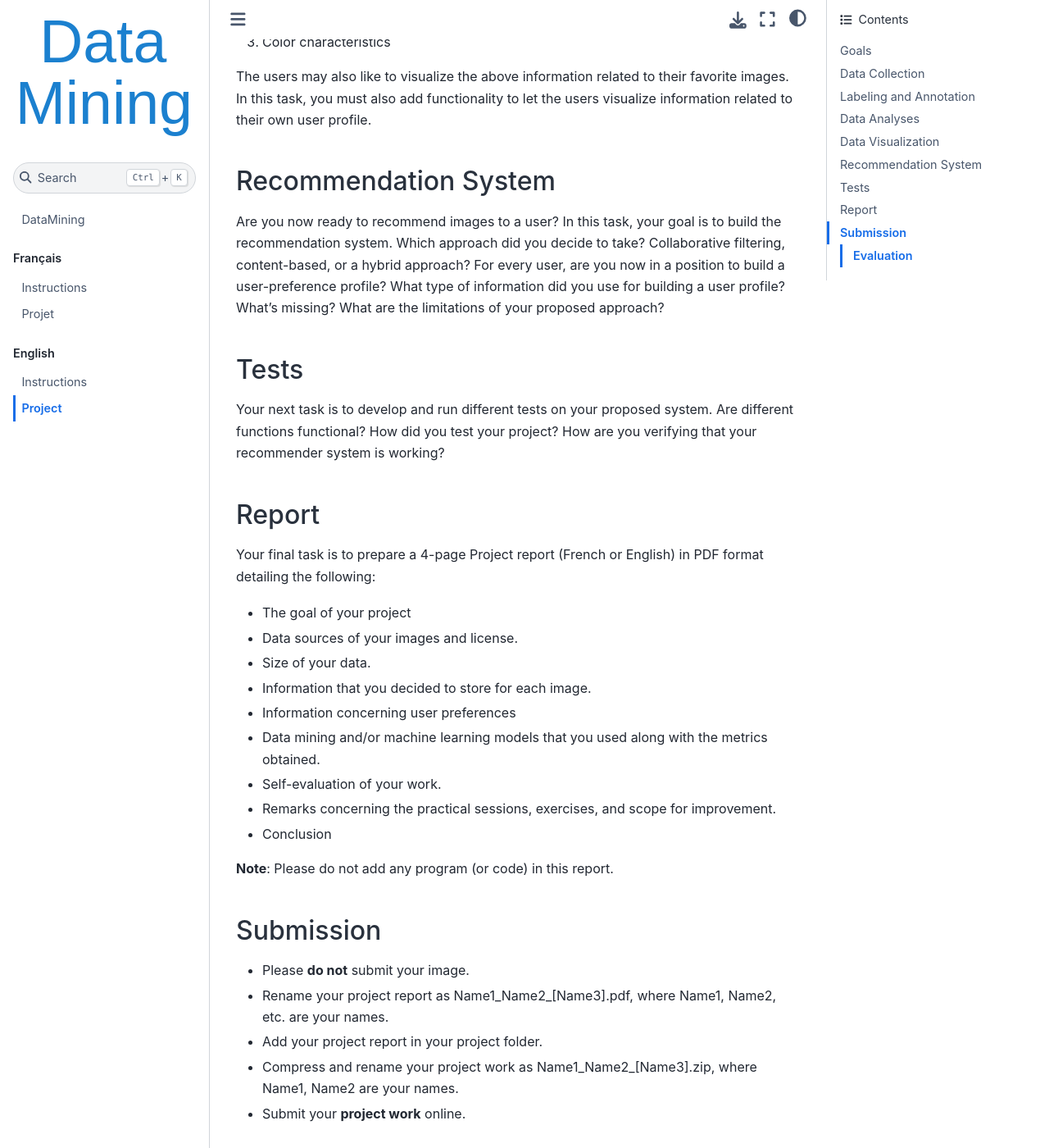
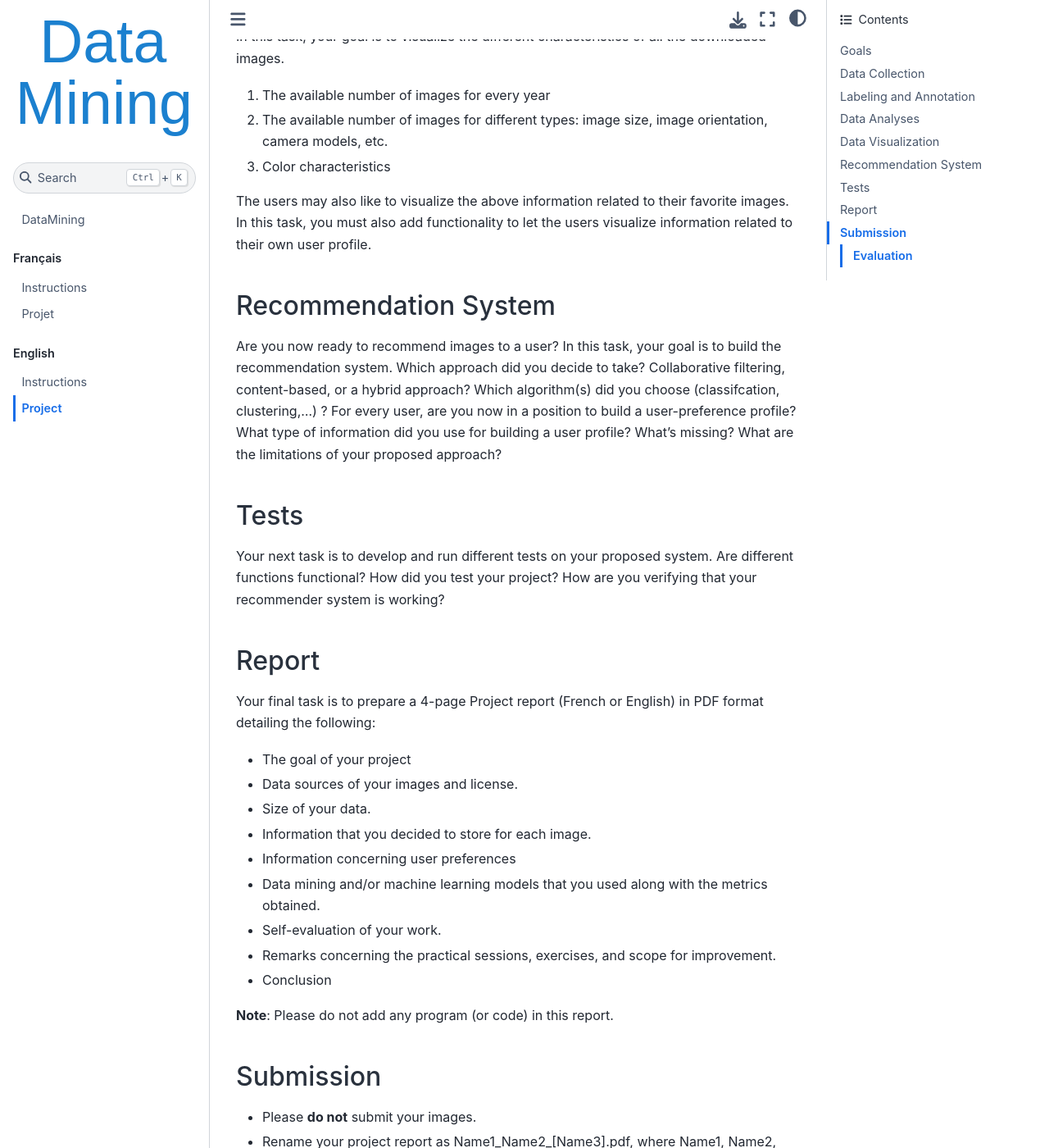
Before and after one commit to johnsamuelwrites/DataMining, a Jupyter Book: the page built from en/Project/project.md, in a window 1280 px wide and 1400 px high, scrolled down 2601 px. Shown: the whole window at 82% size. Built offline with Jupyter Book 1.0.4 settings and Sphinx 7.4.7 and the Sphinx Book theme 1.1.4, drawn with Linux system fonts in a browser that asks for light colours; pages that are not in the unit, such as notebooks, are missing from menus; some of the changed text lies outside the part shown.

Commit message:
Update project description

```diff
--- a/en/Project/project.md
+++ b/en/Project/project.md
@@ -95,7 +100,8 @@ let the users visualize information related to their own user profile.
 
 Are you now ready to recommend images to a user? In this task, your goal
 is to build the recommendation system. Which approach did you decide to
-take? Collaborative filtering, content-based, or a hybrid approach? For
+take? Collaborative filtering, content-based, or a hybrid approach? Which
+algorithm(s) did you choose (classifcation, clustering,...) ? For
 every user, are you now in a position to build a user-preference
 profile? What type of information did you use for building a user
 profile? What\'s missing? What are the limitations of your proposed
@@ -130,7 +136,7 @@ English) in PDF format detailing the following:
 ## Submission
 
 
--   Please **do not** submit your image.
+-   Please **do not** submit your images.
 -   Rename your project report as Name1\_Name2\_\[Name3\].pdf, where
     Name1, Name2, etc. are your names.
 -   Add your project report in your project folder.
```
Also changed, not shown: other parts of en/Project/project.md (+7 -2 lines), fr/Projet/Projet.md (+8 -3 lines).
